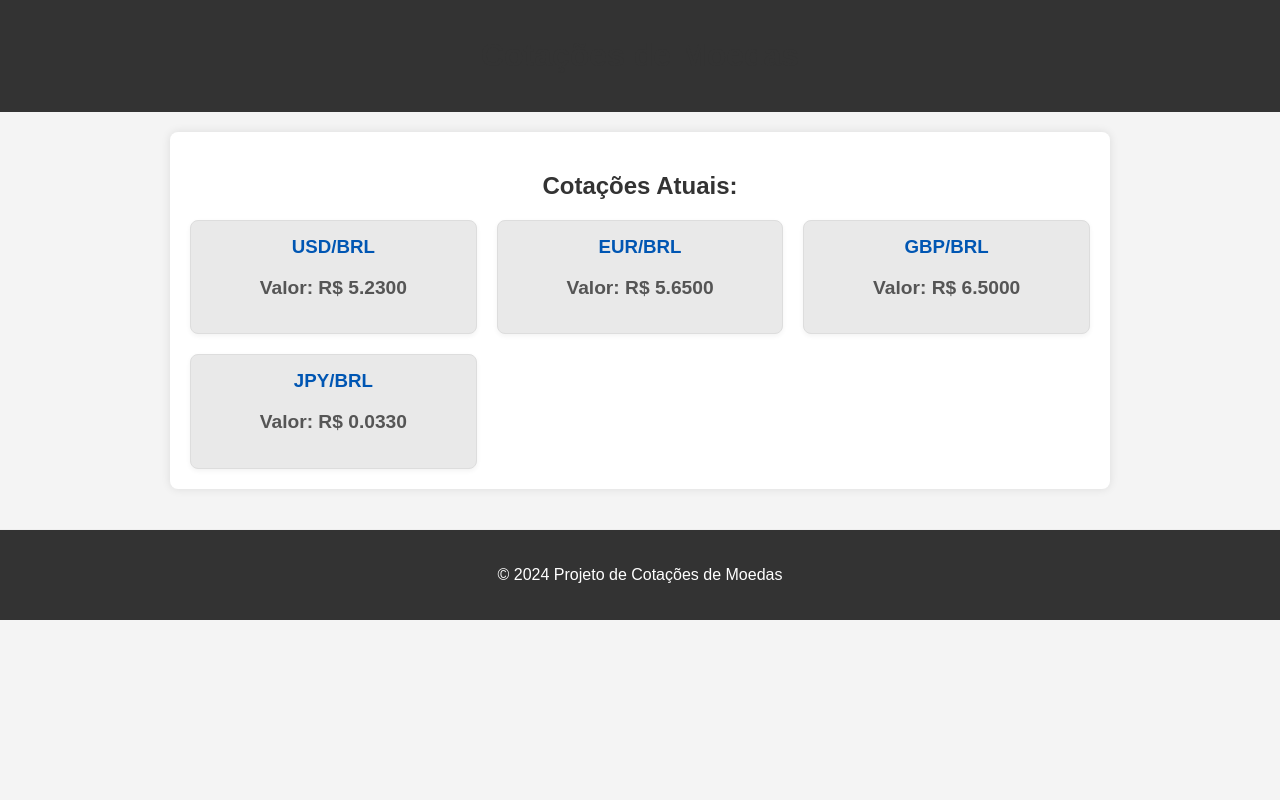
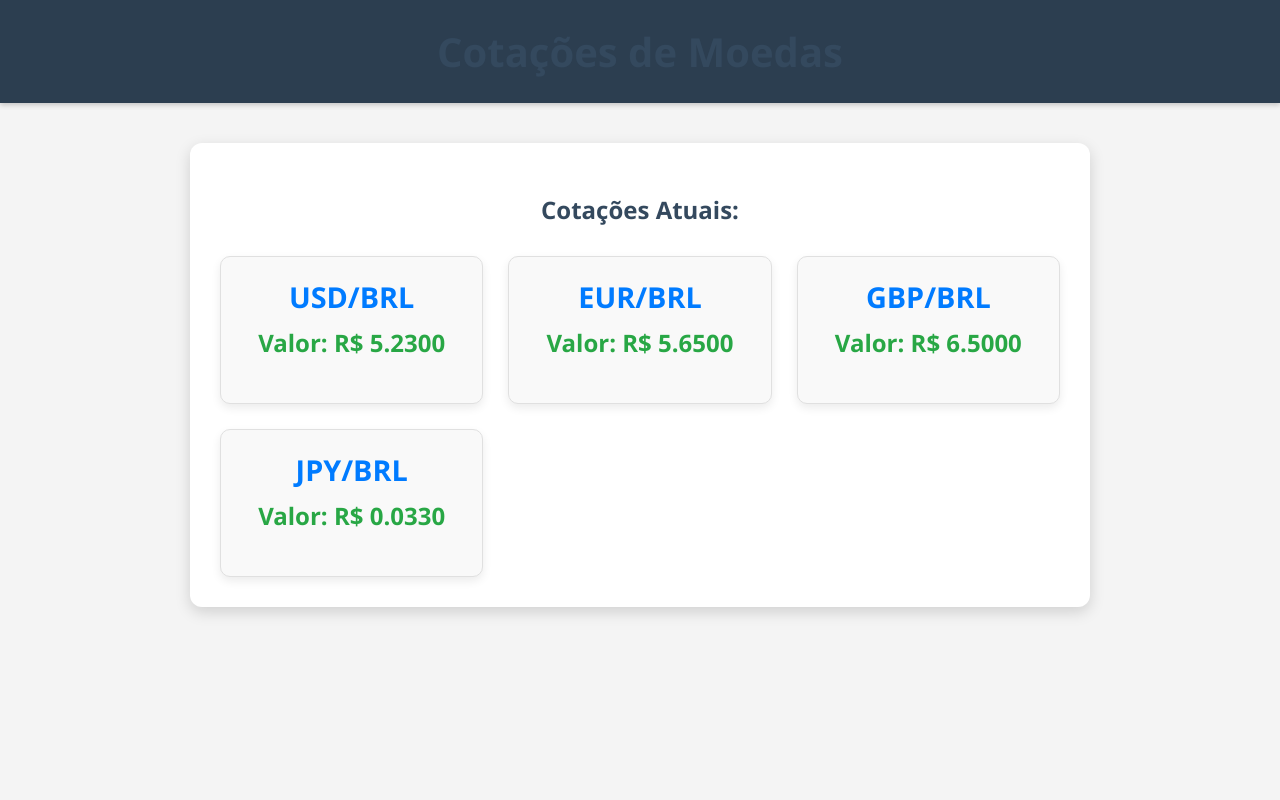
Before and after one commit to IGAO3/currency-quotes-app, a Flask app: page / in a window 1280 px wide. Run offline with Flask 3, Linux system fonts and the light colour scheme.

Commit message:
Remove o rodapé e aplica melhorias de design no frontend

```diff
--- a/app/static/css/style.css
+++ b/app/static/css/style.css
@@ -1,65 +1,87 @@
 /* static/css/style.css */
+
 body {
-    font-family: Arial, sans-serif;
-    margin: 0;
-    padding: 0;
+    font-family: 'Segoe UI', Tahoma, Geneva, Verdana, sans-serif;
+    margin: 0; /* Remova o margin para que o cabeçalho ocupe toda a largura */
     background-color: #f4f4f4;
-    color: #333;
+    display: flex;
+    flex-direction: column;
+    align-items: center;
+    min-height: 100vh; /* Garante que o body ocupe toda a altura da viewport */
 }
 
 header {
-    background-color: #333;
-    color: white;
-    padding: 1em 0;
+    background-color: #2c3e50; /* Um tom de azul escuro mais elegante */
+    color: #ffffff; /* Cor do texto branco */
+    padding: 1.5rem 0; /* Aumenta o padding do cabeçalho */
     text-align: center;
+    width: 100%; /* Faz o cabeçalho ocupar toda a largura */
+    box-shadow: 0 2px 5px rgba(0, 0, 0, 0.2); /* Sombra para o cabeçalho */
+}
+
+header h1 { /* Estiliza o título dentro do cabeçalho */
+    margin: 0;
+    font-size: 2.5rem; /* Aumenta o tamanho da fonte do título */
 }
 
 main {
-    padding: 20px;
+    padding: 30px; /* Aumenta o padding */
     max-width: 900px;
-    margin: 20px auto;
-    background-color: #fff;
-    box-shadow: 0 0 10px rgba(0, 0, 0, 0.1);
-    border-radius: 8px;
+    margin: 40px auto; /* Aumenta a margem superior/inferior para separar do cabeçalho */
+    background-color: #ffffff;
+    box-shadow: 0 5px 15px rgba(0, 0, 0, 0.15); /* Sombra mais pronunciada */
+    border-radius: 12px; /* Bordas mais arredondadas */
+    width: 90%; /* Ajusta a largura para ser responsiva */
+    box-sizing: border-box; /* Garante que padding e border sejam incluídos na largura */
 }
 
 h1, h2 {
-    color: #333;
+    color: #34495e; /* Um tom de cinza-azulado para os títulos */
     text-align: center;
+    margin-bottom: 30px; /* Espaçamento abaixo dos títulos */
 }
 
 .cotacoes-container {
     display: grid;
     grid-template-columns: repeat(auto-fit, minmax(250px, 1fr));
-    gap: 20px;
+    gap: 25px; /* Aumenta o espaçamento entre os blocos */
     margin-top: 20px;
 }
 
 .card-cotacao {
-    background-color: #e9e9e9;
-    border: 1px solid #ddd;
-    border-radius: 8px;
-    padding: 15px;
+    background-color: #f9f9f9; /* Fundo mais claro para os cards */
+    border: 1px solid #e0e0e0; /* Borda mais suave */
+    border-radius: 10px; /* Bordas mais arredondadas nos cards */
+    padding: 20px;
     text-align: center;
-    box-shadow: 0 2px 5px rgba(0, 0, 0, 0.05);
+    box-shadow: 0 4px 10px rgba(0, 0, 0, 0.08); /* Sombra mais visível nos cards */
+    transition: transform 0.2s ease-in-out; /* Adiciona uma transição suave ao passar o mouse */
+}
+
+.card-cotacao:hover { /* Efeito ao passar o mouse sobre o card */
+    transform: translateY(-5px);
+    box-shadow: 0 6px 15px rgba(0, 0, 0, 0.15);
 }
 
 .card-cotacao h3 {
     margin-top: 0;
-    color: #0056b3;
+    color: #007bff; /* Azul vibrante para o nome da moeda */
+    font-size: 1.8rem; /* Aumenta o tamanho da fonte da moeda */
+    margin-bottom: 10px;
 }
 
-.card-cotacao p {
-    font-size: 1.2em;
-    font-weight: bold;
-    color: #555;
+.card-cotacao p { /* Estilo para o parágrafo do valor */
+    font-size: 1.5rem; /* Aumenta o tamanho da fonte do valor */
+    color: #28a745; /* Cor verde para os valores, indicando 'bom' */
+    font-weight: bold; /* Deixa o valor em negrito */
+    margin-top: 0;
 }
 
-footer {
+footer { /* Adiciona um estilo para o rodapé (opcional, se quiser mantê-lo invisível por enquanto) */
+    width: 100%;
     text-align: center;
-    padding: 20px;
-    margin-top: 40px;
-    background-color: #333;
-    color: white;
-    border-top: 1px solid #eee;
+    padding: 20px 0;
+    color: #777;
+    font-size: 0.9em;
+    margin-top: auto; /* Empurra o rodapé para o final da página */
 }
--- a/app/templates/index.html
+++ b/app/templates/index.html
@@ -21,8 +21,5 @@
             {% endfor %}
         </div>
     </main>
-    <footer>
-        <p>&copy; 2024 Projeto de Cotações de Moedas</p>
-    </footer>
 </body>
 </html>
```
